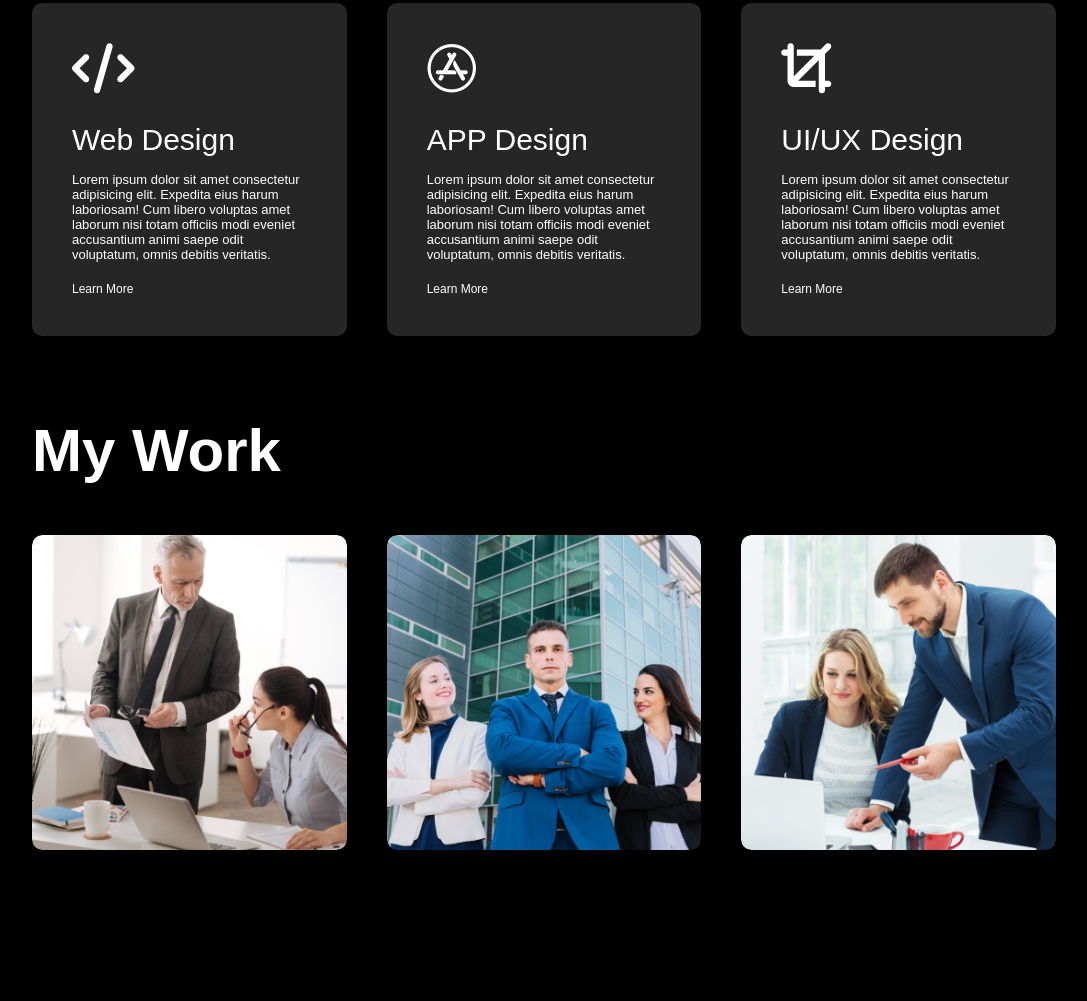
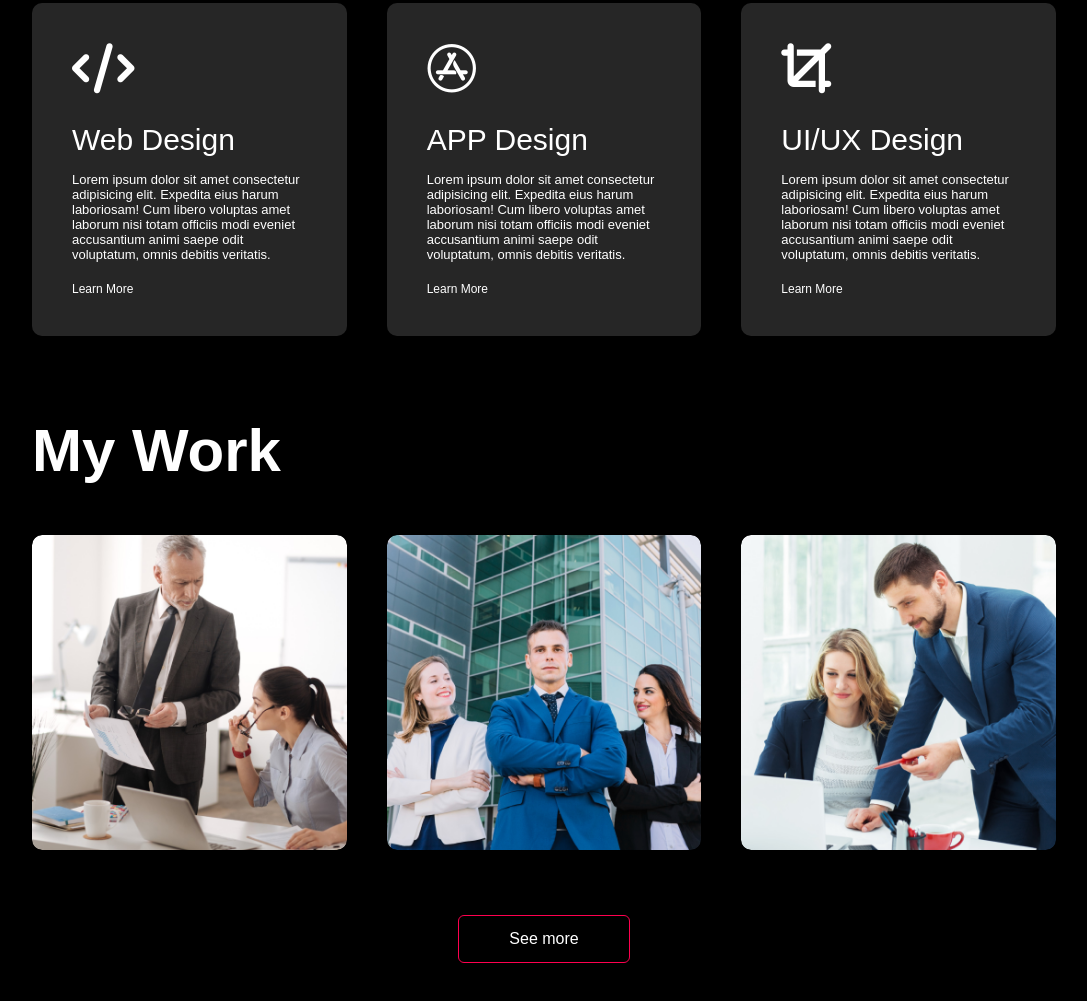
Before and after one commit to mehedi3o/My-portfolio, a plain HTML site: page index.html in a window 1280 px wide. Shown: the part 1603-2604 px from the top of the page, without its empty margins (96-1183 px from the left). Before the commit the page ends 2518 px from the top, so only its background shows below. Drawn offline with Linux system fonts and the light colour scheme.

Commit message:
btn text add now

```diff
--- a/index.html
+++ b/index.html
@@ -146,9 +146,9 @@
                     </div>
                 </div>
             </div>
+
+            <a href="#" class="btn">See more</a>
           </section>
-
-
 
 
 
--- a/style/style.css
+++ b/style/style.css
@@ -272,3 +272,14 @@ nav ul li a:hover::after{
  .work:hover .layer{
     height: 100%;
  }
+
+ .btn{
+    display: block;
+    margin: 50px auto;
+    width: fit-content;
+    border-radius: 6px;
+    padding: 14px 50px;
+    border: 1px solid #ff004f;
+    text-decoration: none;
+    color: #fff;
+ }
```
